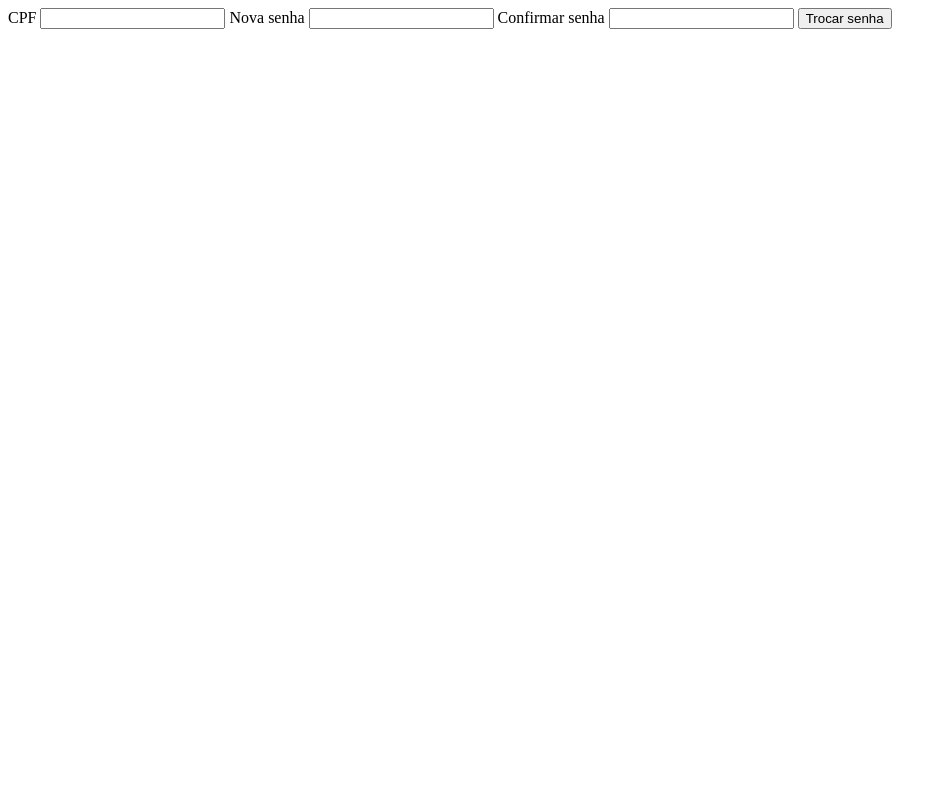
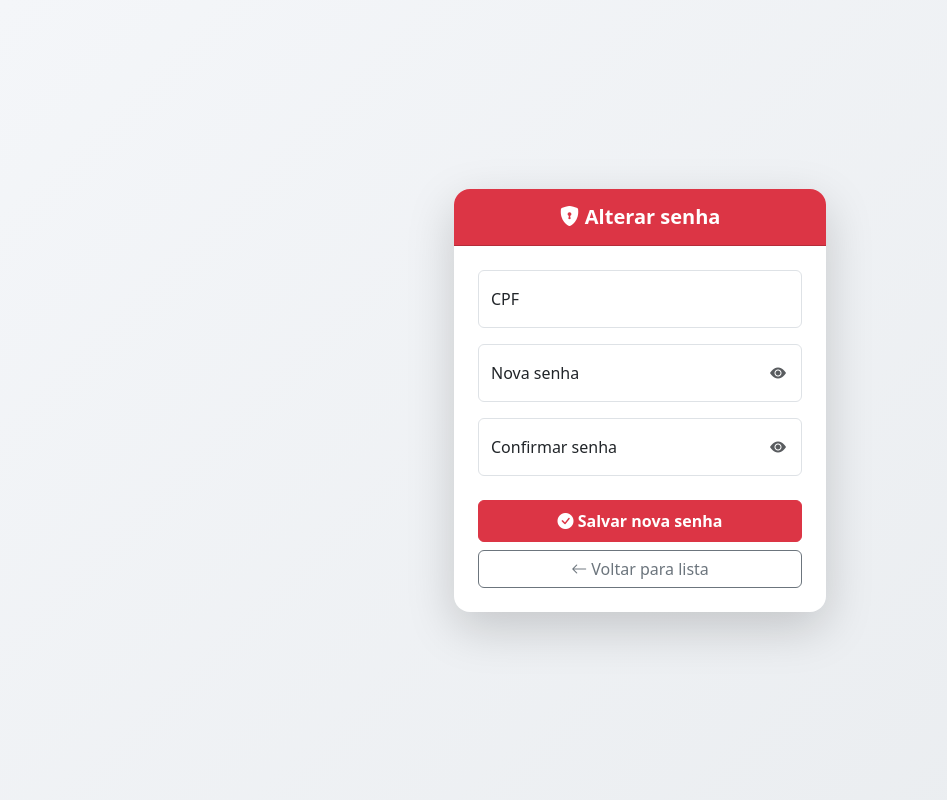
Before and after one commit to rfalves-wq/Clinica, a Django app: page /trocar-senha/ in a window 1280 px wide. Shown: the whole page, without its empty margins (0-947 px from the left). Run offline with Django 5.2, Linux system fonts and the light colour scheme; a user stored in the database is signed in; data comes from the database, SQL or seed files in the repository; both versions use the stored data as it was after the commit.

Commit message:
atualizado

```diff
--- a/contas/templates/contas/trocar_senha.html
+++ b/contas/templates/contas/trocar_senha.html
@@ -1,16 +1,124 @@
-<form method="post">
-    {% csrf_token %}
+<!DOCTYPE html>
+<html lang="pt-br">
+<head>
+    <meta charset="UTF-8">
+    <title>Alterar senha</title>
 
-    <label>CPF</label>
-    <input type="text" name="cpf" class="form-control" required>
+    <!-- Bootstrap CSS -->
+    <link href="https://cdn.jsdelivr.net/npm/bootstrap@5.3.3/dist/css/bootstrap.min.css" rel="stylesheet">
 
-    <label class="mt-2">Nova senha</label>
-    <input type="password" name="senha" class="form-control" required>
+    <!-- Bootstrap Icons -->
+    <link href="https://cdn.jsdelivr.net/npm/bootstrap-icons@1.11.1/font/bootstrap-icons.css" rel="stylesheet">
 
-    <label class="mt-2">Confirmar senha</label>
-    <input type="password" name="confirmar" class="form-control" required>
+    <style>
+        body {
+            background: linear-gradient(135deg, #f4f6f9, #e9ecef);
+        }
 
-    <button class="btn btn-danger mt-3 w-100">
-        Trocar senha
-    </button>
-</form>
+        .fade-in {
+            animation: fadeIn 0.6s ease-in-out;
+        }
+
+        @keyframes fadeIn {
+            from {
+                opacity: 0;
+                transform: translateY(20px);
+            }
+            to {
+                opacity: 1;
+                transform: translateY(0);
+            }
+        }
+    </style>
+</head>
+<body>
+
+<div class="container vh-100 d-flex align-items-center justify-content-center">
+    <div class="col-md-6 col-lg-4 fade-in">
+
+        <div class="card shadow-lg border-0 rounded-4">
+            <div class="card-header bg-danger text-white text-center rounded-top-4 py-3">
+                <h5 class="mb-0 fw-semibold">
+                    <i class="bi bi-shield-lock-fill"></i> Alterar senha
+                </h5>
+            </div>
+
+            <div class="card-body p-4">
+                <form method="post">
+                    {% csrf_token %}
+
+                    <div class="form-floating mb-3">
+                        <input type="text" class="form-control" id="cpf" name="cpf" placeholder="CPF" required>
+                        <label for="cpf">CPF</label>
+                    </div>
+
+                    <div class="form-floating mb-3 position-relative">
+                        <input type="password" class="form-control" id="senha" name="senha" placeholder="Nova senha" required>
+                        <label for="senha">Nova senha</label>
+
+                        <i class="bi bi-eye-fill position-absolute top-50 end-0 translate-middle-y me-3 text-muted"
+                           style="cursor:pointer"
+                           onclick="toggleSenha('senha', this)"></i>
+                    </div>
+
+                    <div class="form-floating mb-4 position-relative">
+                        <input type="password" class="form-control" id="confirmar" name="confirmar" placeholder="Confirmar senha" required>
+                        <label for="confirmar">Confirmar senha</label>
+
+                        <i class="bi bi-eye-fill position-absolute top-50 end-0 translate-middle-y me-3 text-muted"
+                           style="cursor:pointer"
+                           onclick="toggleSenha('confirmar', this)"></i>
+                    </div>
+
+                    <button type="submit" class="btn btn-danger w-100 py-2 fw-semibold">
+                        <i class="bi bi-check-circle-fill"></i> Salvar nova senha
+                    </button>
+
+                    <a href="{% url 'usuario_list' %}"
+                       class="btn btn-outline-secondary w-100 mt-2">
+                        <i class="bi bi-arrow-left"></i> Voltar para lista
+                    </a>
+                </form>
+            </div>
+        </div>
+
+    </div>
+</div>
+
+<!-- Toast -->
+<div class="toast-container position-fixed bottom-0 end-0 p-3">
+    <div id="toastSenha" class="toast align-items-center text-bg-success border-0" role="alert">
+        <div class="d-flex">
+            <div class="toast-body">
+                Senha alterada com sucesso!
+            </div>
+            <button type="button" class="btn-close btn-close-white me-2 m-auto" data-bs-dismiss="toast"></button>
+        </div>
+    </div>
+</div>
+
+<!-- Bootstrap JS -->
+<script src="https://cdn.jsdelivr.net/npm/bootstrap@5.3.3/dist/js/bootstrap.bundle.min.js"></script>
+
+<script>
+    function toggleSenha(id, icon) {
+        const campo = document.getElementById(id);
+        if (campo.type === "password") {
+            campo.type = "text";
+            icon.classList.replace("bi-eye-fill", "bi-eye-slash-fill");
+        } else {
+            campo.type = "password";
+            icon.classList.replace("bi-eye-slash-fill", "bi-eye-fill");
+        }
+    }
+
+    // Exemplo para mostrar toast (use no sucesso do backend)
+    // const toast = new bootstrap.Toast(document.getElementById('toastSenha'));
+    // toast.show();
+</script>
+
+
+
+
+</body>
+</html>
```
Also changed, not shown: db.sqlite3.
